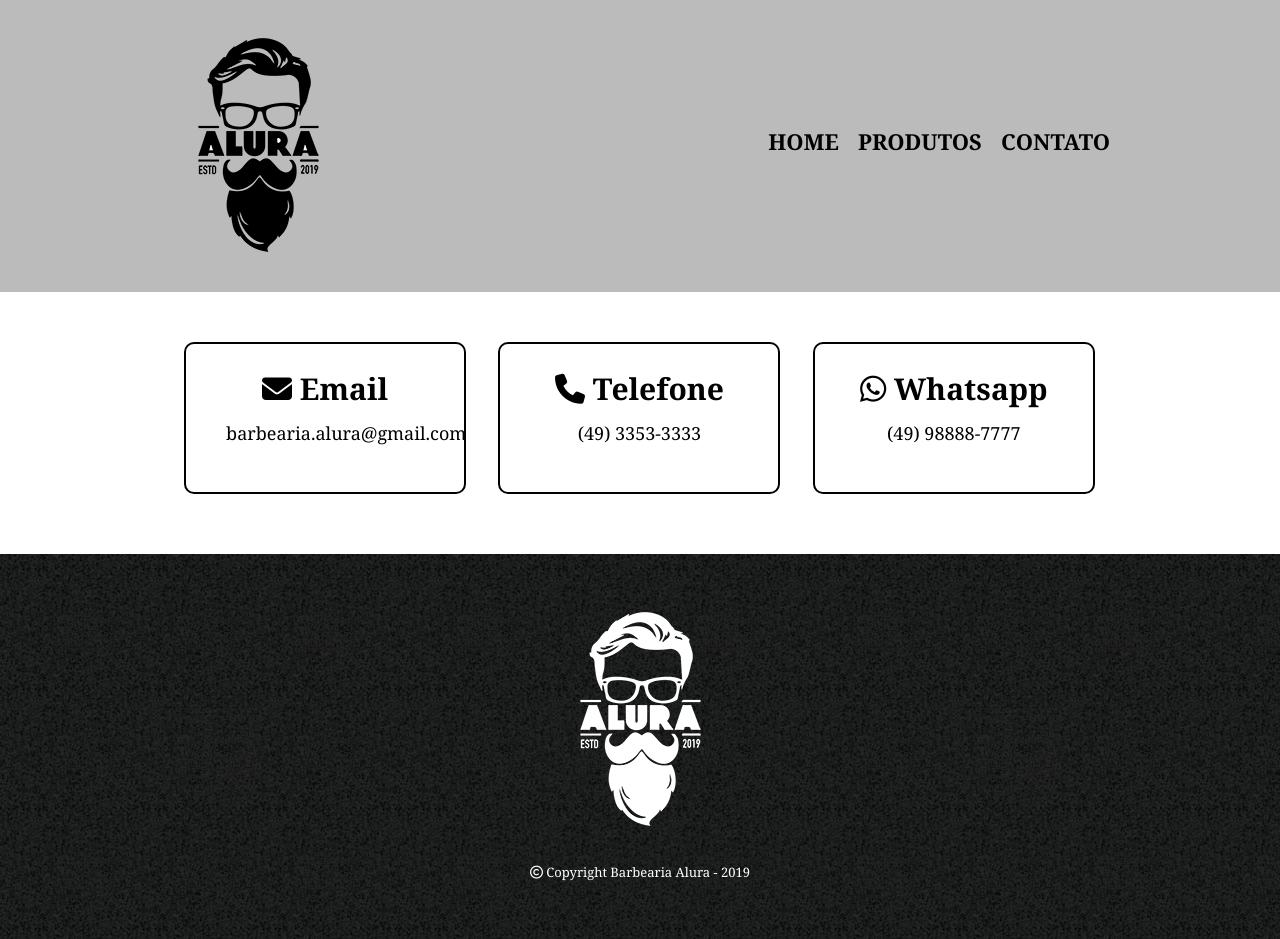
After one commit to igornatan/app-barber, a Flask app: page /contato in a window 1280 px wide. The commit adds this page. Run offline with Flask 2, Linux system fonts and the light colour scheme; some libraries are stand-ins or nearby versions.

Commit message:
Criando rota para contatos

```diff
--- a/main.py
+++ b/main.py
@@ -12,6 +12,9 @@ def index():
 def produtos():
     return render_template('produtos.html')
 
+@app.route('/contato')
+def contato():
+    return render_template('contato.html')
 
 if __name__ == '__main__':
     app.run(debug=True)
--- a/static/style.css
+++ b/static/style.css
@@ -173,3 +187,43 @@ footer {
 .produtos-descricao {
     font-size: 18px;
 }
+
+/*Contato*/
+.contatos {
+    width: 940px;
+    margin: 0 auto;
+    padding: 50px 0;
+}
+
+.contatos li {
+    display: inline-block;
+    text-align: center;
+    width: 30%;
+    vertical-align: top;
+    box-sizing: border-box;
+    padding: 30px 20px;
+    margin: 0 1.5%;
+    border: 2px solid #000000;
+    border-radius: 10px;
+}
+
+.contatos li:hover {
+    border-color: brown;
+}
+
+.contatos li:active {
+    border-color: yellowgreen;
+}
+
+.contatos li:hover h2 {
+    font-size: 34px;
+}
+
+.contatos h2 {
+    font-size: 30px;
+    font-weight: bold;
+}
+
+.contatos-descricao {
+    font-size: 18px;
+}
--- /dev/null
+++ b/templates/contato.html
@@ -0,0 +1,19 @@
+{% extends "template.html" %}
+{% block conteudo %}
+    <main>
+        <ul class="contatos">
+            <li>
+                <h2><i class="fas fa-envelope"></i> Email</h2>
+                <p class="contatos-descricao">barbearia.alura@gmail.com</p>
+            </li>
+            <li>
+                <h2><i class="fas fa-phone"></i> Telefone</h2>
+                <p class="contatos-descricao">(49) 3353-3333</p>
+            </li>
+            <li>
+                <h2><i class="fab fa-whatsapp"></i> Whatsapp</h2>
+                <p class="contatos-descricao">(49) 98888-7777</p>
+            </li>
+        </ul>
+    </main>
+{% endblock %}
--- a/templates/index.html
+++ b/templates/index.html
@@ -9,7 +9,7 @@
 				cada dia. Oferecemos profissionais experientes e antenados às mudanças no mundo da moda. O atendimento possui
 				padrão de excelência e agilidade, garantindo qualidade e satisfação dos nossos clientes.
 			</p>
-			<p id="missao"><em>Nossa missão é: <strong>"Proporcionar auto-estima e qualidade de vida aos clientes"</strong>.</em></p>
+			<p><em>Nossa missão é: <strong>"Proporcionar auto-estima e qualidade de vida aos clientes"</strong>.</em></p>
 		</div>
 
 		<div class="beneficios">
--- a/templates/template.html
+++ b/templates/template.html
@@ -15,7 +15,7 @@
 					<ul>
 						<li><a href="{{ url_for('index') }}">Home</a></li>
 						<li><a href="{{ url_for('produtos') }}">Produtos</a></li>
-						<li><a href="contato.html">Contato</a></li>
+						<li><a href="{{ url_for('contato') }}">Contato</a></li>
 					</ul>
 				</nav>
 			</div>
```
Also changed, not shown: other parts of static/style.css (+22 -8 lines), templates/produtos.html (indentation only).
